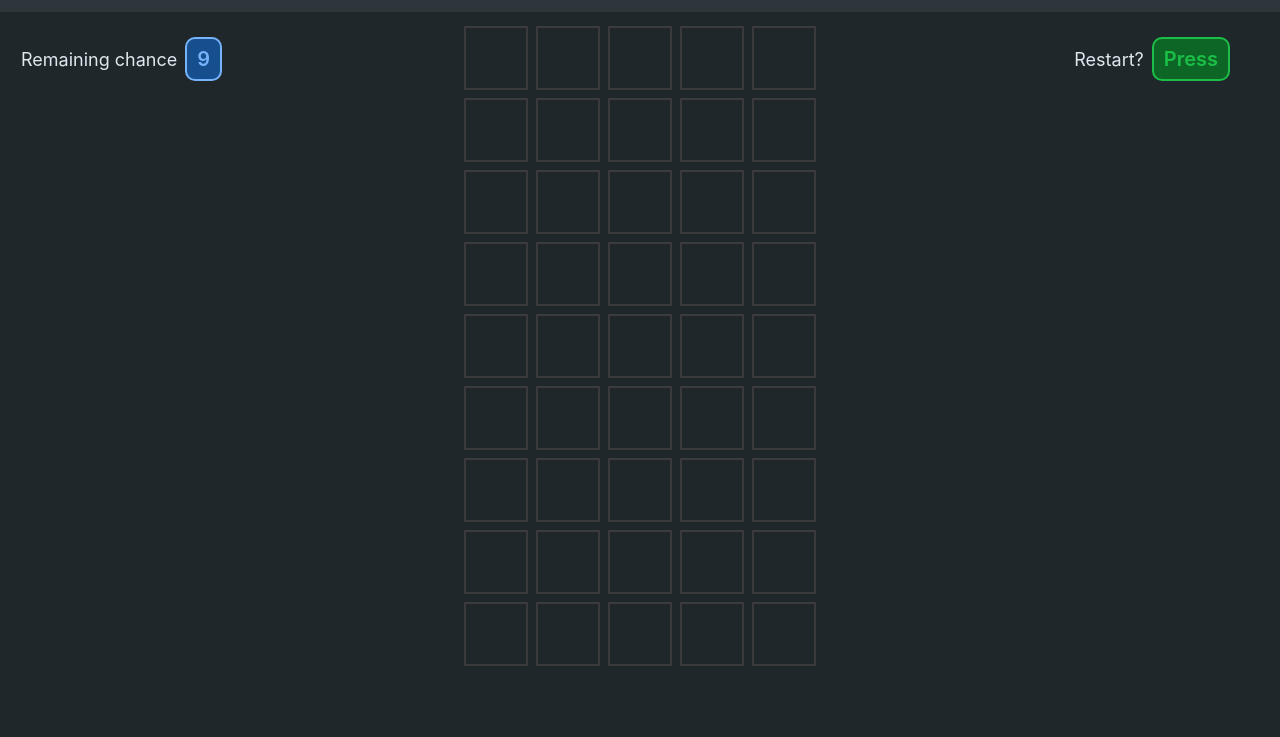
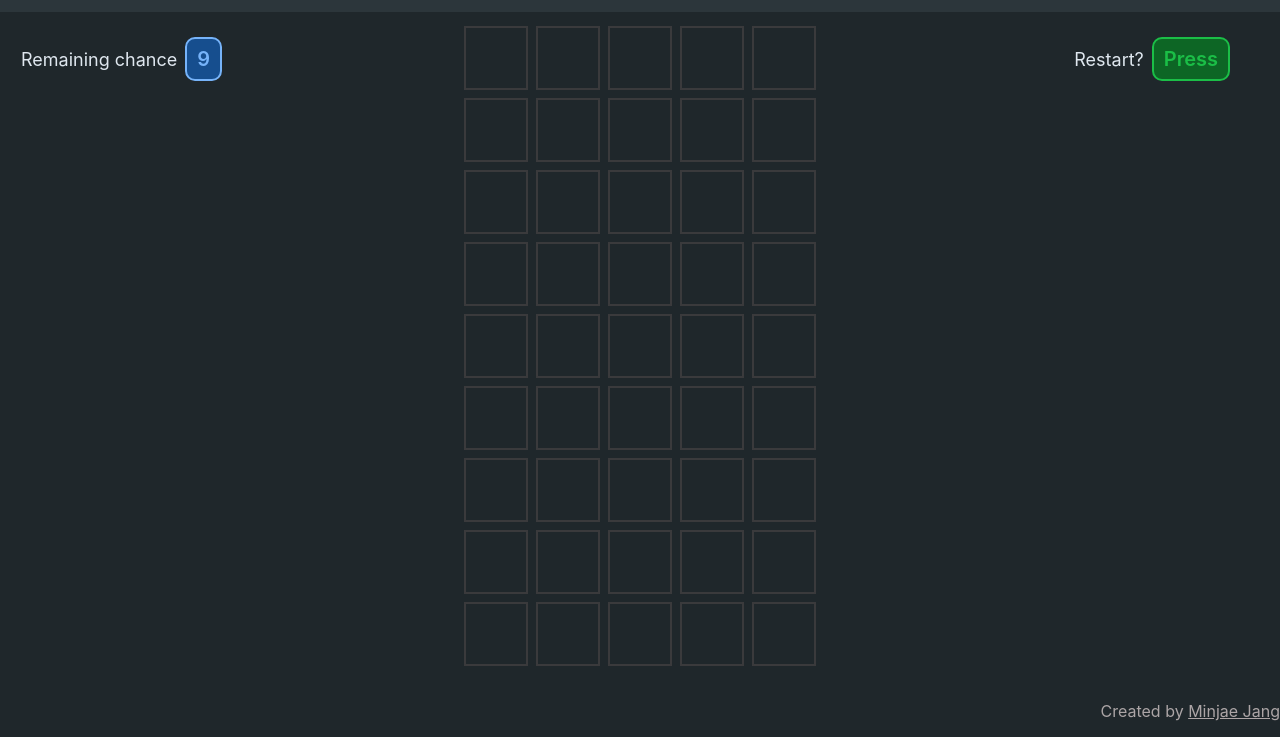
Before and after one commit to Minjae21/TileMaster, a website with bundled scripts: page index.html in a window 1280 px wide. Shown: the part 63-800 px from the top of the page. Built offline with nearby package versions, Linux system fonts and the light colour scheme.

Commit message:
5/24/24 update

```diff
--- a/index.html
+++ b/index.html
@@ -19,12 +19,31 @@
                 <p class="nav-rem-sec warning">200</p>
             </div>
             <p id = "wrapper">TileMaster</p></a>
-
                 <div class="help">
                     <a href = "#popup">
                     <i class="fa fa-question-circle" style="font-size:30px; color: #dddddd;"></i>
                 </a></div>
+        </div>
+    </header>
 
+    <!-- main -->
+    <div id="game">
+        <div class="grid">
+        </div>
+    </div>
+
+        <!-- score -->
+        <div id="input-info">
+            <div class="main-clock">
+                <p class="main-score-text">Remaining chance</p>
+                <p class="main-score warning" id="remaining-chance">9</p>
+            </div>
+            <div class="main-restart">
+                <p class="main-score-text">Restart?</p>
+                <p class = "main-re warning" id="restart-button">Press</p>
+            </div>
+            </div>
+                <div class="overlay">
                 <div id="popup" class = "layer">
                     <div class="popup-box">
                         How to Play
@@ -51,32 +70,14 @@
                             </div>
                         </div>
                     </div>
-
                         <a href="#" class = "close">Close</a>
                     </div>
                 </div>
+                </div>
 
-        </div>
-    </header>
-
-    <!-- main -->
-    <div id="game">
-        <div class="grid">
-
-        </div>
-    </div>
-
-    <!-- score -->
-        <div id="input-info">
-            <div class="main-clock">
-                <p class="main-score-text">Remaining chance</p>
-                <p class="main-score warning" id="remaining-chance">9</p>
-            </div>
-            <div class="main-restart">
-                <p class="main-score-text">Restart?</p>
-                <p class = "main-re warning" id="restart-button">Press</p>
-            </div>
-            </div>
+            <footer>
+                <p class="footer-c">Created by <a href="https://minjae21.github.io/index.html" class = "footer-cc">Minjae Jang</a></p>
+            </footer>
 
 </body>
 <script src="script.js" type = "module"></script>
--- a/style.css
+++ b/style.css
@@ -321,3 +321,15 @@ body {
     border: 2px solid #1bbe47;
     color: #1bbe47;
 }
+
+.footer-c {
+    position: absolute;
+    bottom: 0;
+    right: 0;
+    font-size: 16px;
+    color:  rgba(224, 211, 211, 0.735);
+  }
+
+  .footer-cc {
+    color:  rgba(224, 211, 211, 0.735);
+  }
```
